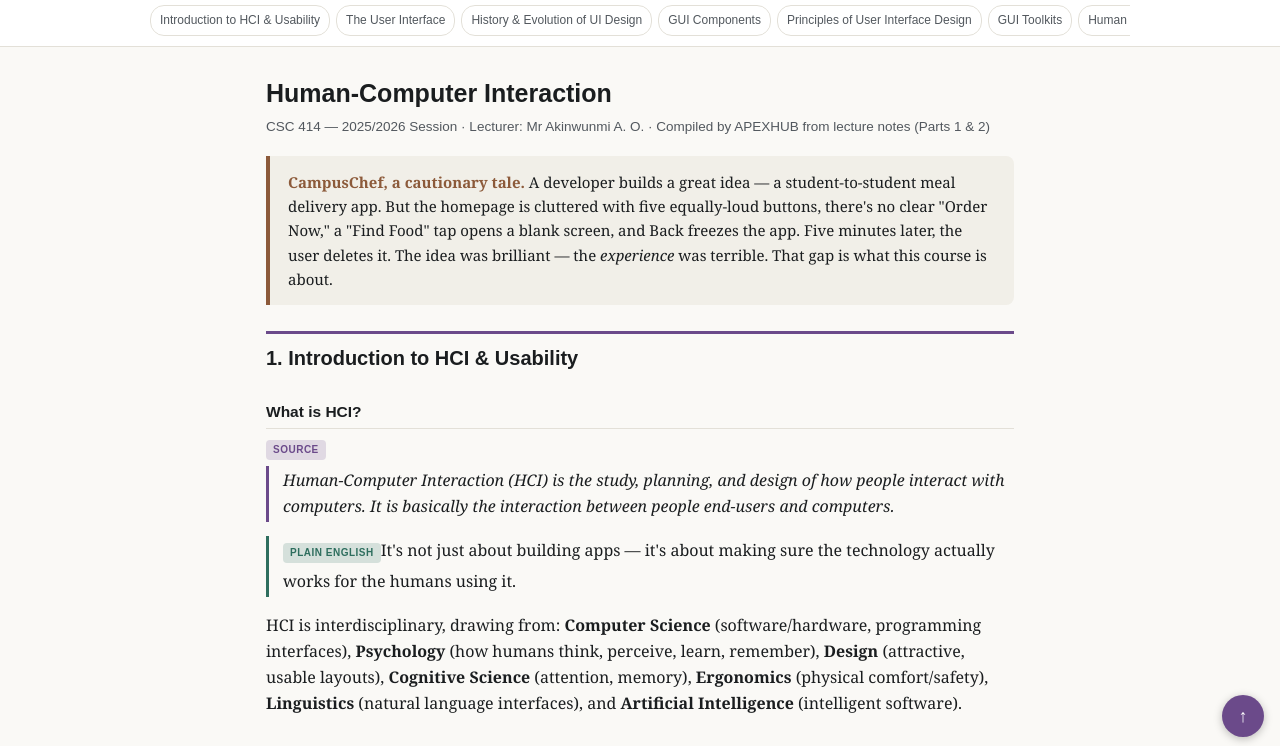
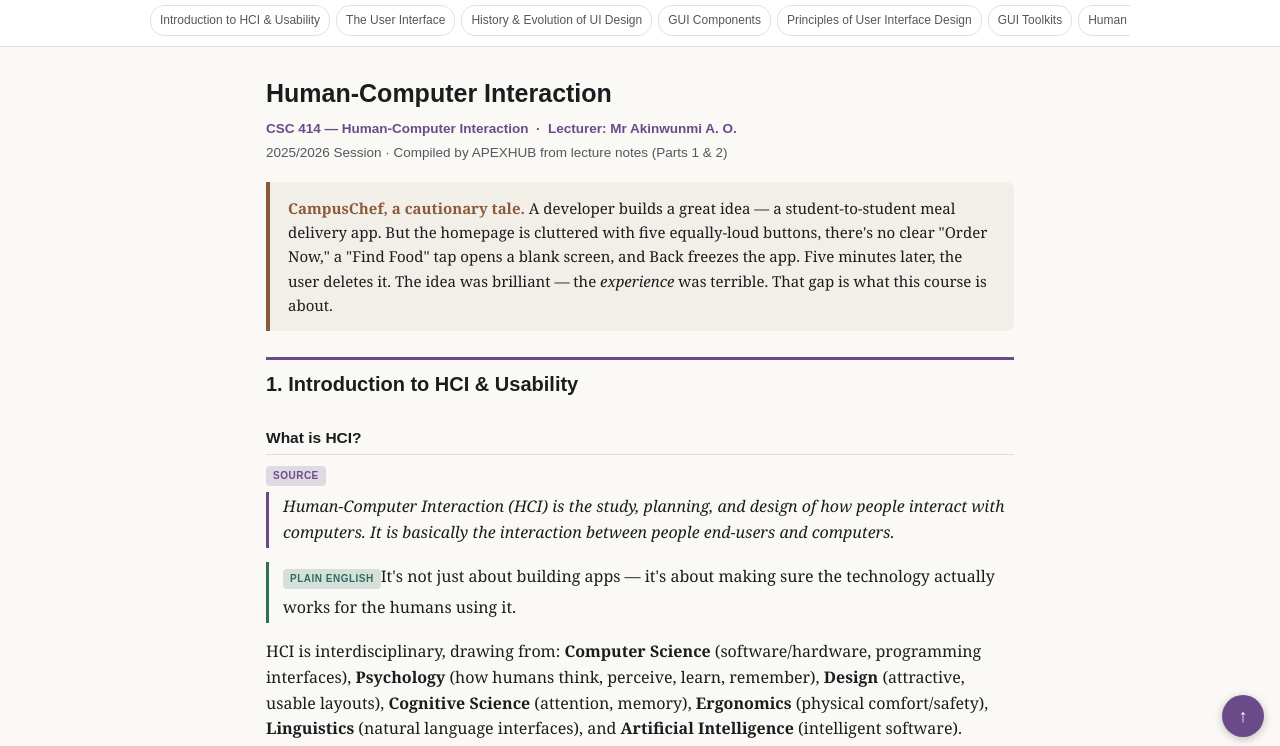
Before and after one commit to Apexflames/CSC414-study-guide, a plain HTML site: page index.html in a window 1280 px wide. Shown: the part 47-793 px from the top of the page. Drawn offline with Linux system fonts and the light colour scheme.

Commit message:
Revise lecturer credit and byline in index.html
Updated lecturer credit and byline paragraphs for clarity.

```diff
--- a/index.html
+++ b/index.html
@@ -26,6 +26,7 @@ nav.topics a{white-space:nowrap;color:var(--text2);text-decoration:none;padding:
 nav.topics a:hover{color:var(--accent);border-color:var(--accent);}
 main{max-width:780px;margin:0 auto;padding:20px 16px 80px;}
 h1.title{font-family:Arial,sans-serif;font-size:25px;margin:6px 0 0;}
+p.lecturer-credit{font-family:Arial,sans-serif;font-size:13.5px;font-weight:700;color:var(--accent);margin:4px 0 2px;}
 p.byline{font-family:Arial,sans-serif;color:var(--text2);font-size:13.5px;margin:2px 0 18px;}
 .hook{background:var(--code);border-left:4px solid var(--tag-ex);border-radius:0 8px 8px 0;padding:14px 18px;margin:0 0 26px;font-size:15px;}
 .hook b{color:var(--tag-ex);}
@@ -89,7 +90,8 @@ mark{background:color-mix(in srgb,var(--accent) 35%,transparent);border-radius:2
 
 <main id="main">
 <h1 class="title">Human-Computer Interaction</h1>
-<p class="byline">CSC 414 — 2025/2026 Session · Lecturer: Mr Akinwunmi A. O. · Compiled by APEXHUB from lecture notes (Parts 1 &amp; 2)</p>
+<p class="lecturer-credit">CSC 414 — Human-Computer Interaction &nbsp;·&nbsp; Lecturer: Mr Akinwunmi A. O.</p>
+<p class="byline">2025/2026 Session · Compiled by APEXHUB from lecture notes (Parts 1 &amp; 2)</p>
 
 <div class="hook"><b>CampusChef, a cautionary tale.</b> A developer builds a great idea — a student-to-student meal delivery app. But the homepage is cluttered with five equally-loud buttons, there's no clear "Order Now," a "Find Food" tap opens a blank screen, and Back freezes the app. Five minutes later, the user deletes it. The idea was brilliant — the <i>experience</i> was terrible. That gap is what this course is about.</div>
 
```
